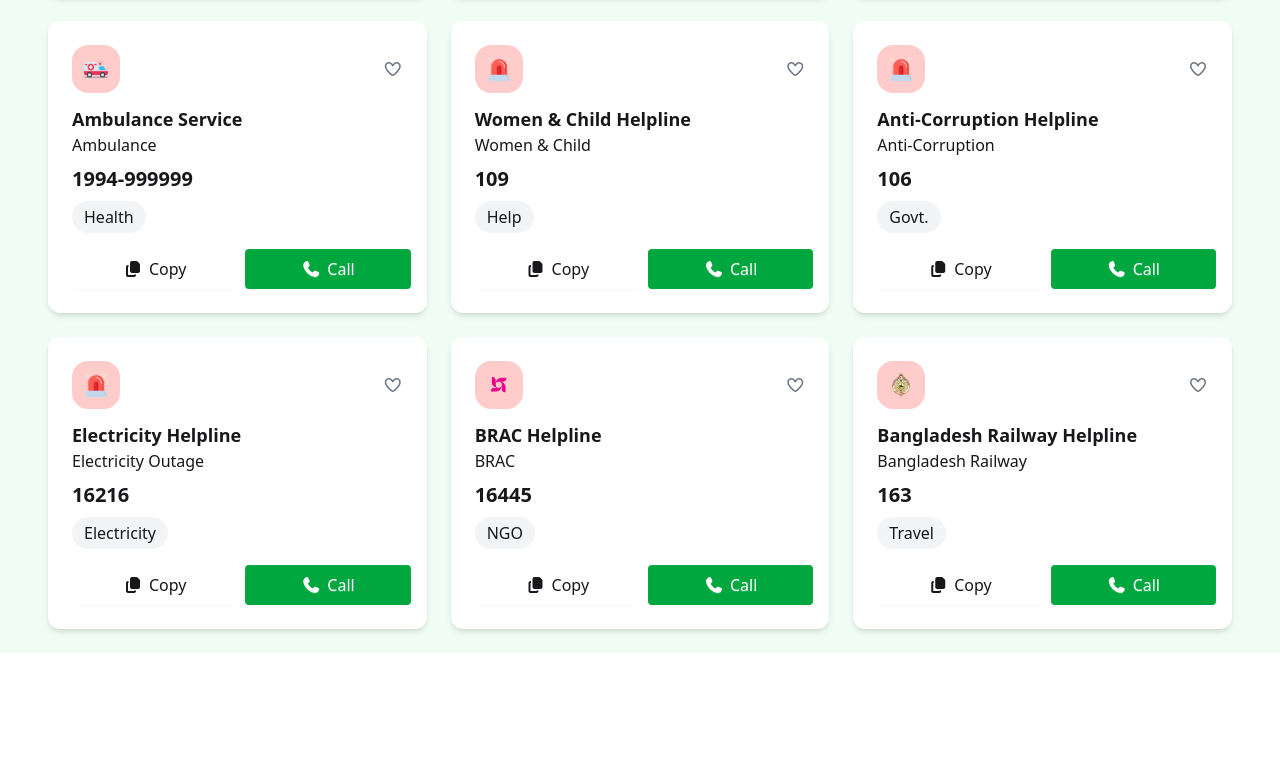
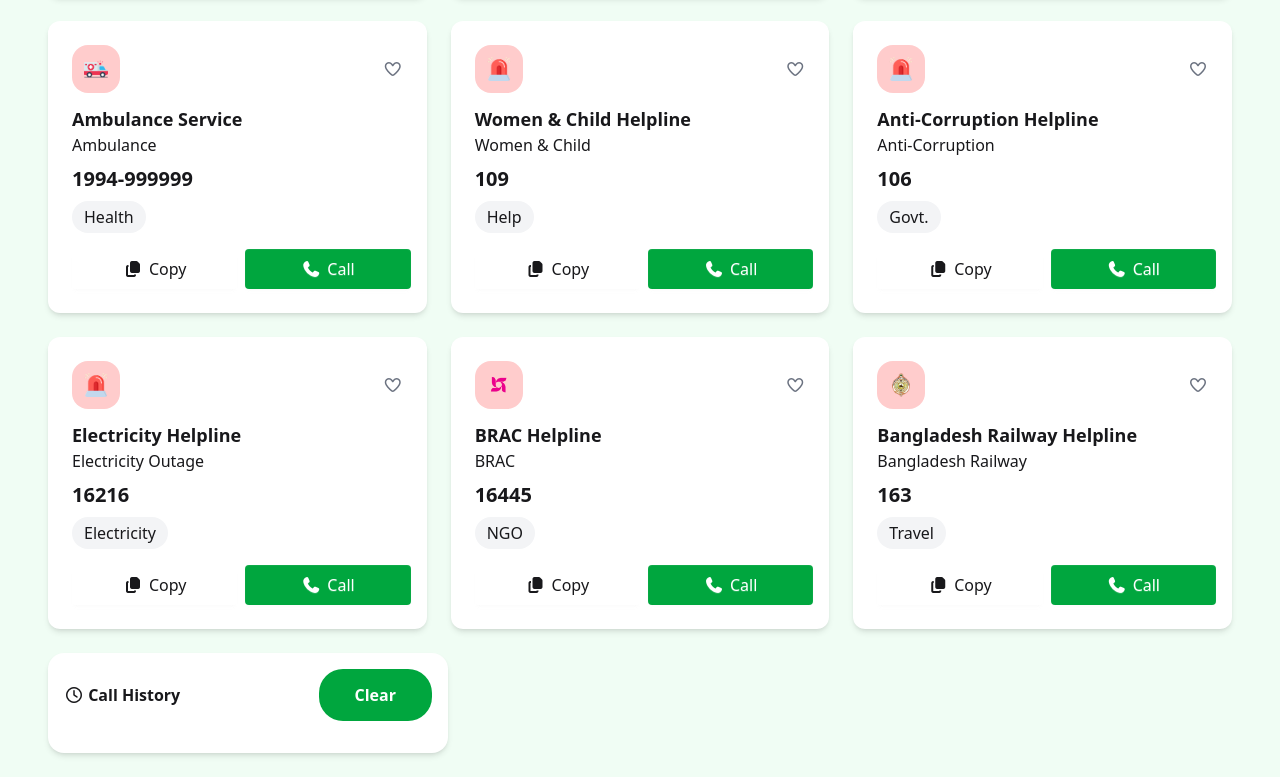
Before and after one commit to Sazzadhossain2003/my-bangladesh--helpline-assignment, a plain HTML site: page index.html in a window 1280 px wide. Shown: the part 643-1420 px from the top of the page. Before the commit the page ends 1296 px from the top, so only its background shows below. Drawn offline with nearby package versions, Linux system fonts and the light colour scheme.

Commit message:
added a right section part

```diff
--- a/index.html
+++ b/index.html
@@ -186,5 +186,20 @@
                     <button class="btn w-1/2 py-2 bg-[#00A63E] text-white"><i class="fa-solid fa-phone"></i> Call</button>
                 </div>
             </div>
+
+
+     <!-- Right Section -->
+    <div class="w-full lg:w-[400px] bg-white p-4 rounded-2xl shadow-md mt-6 lg:mt-0">
+        <div class="flex justify-between items-center">
+        <p class="font-bold"><i class="fa-regular fa-clock"></i> Call History</p>
+        <button class="bg-[#00A63E] px-[36px] py-[14px] text-white rounded-3xl font-semibold clearBtn">Clear</button>
+    </div>
+
+    <div class="mine-not mt-4">
+    </div>
+</div>
+
+    </main>
+
 </body>
 </html>
```
Also changed, not shown: index.js (added).
